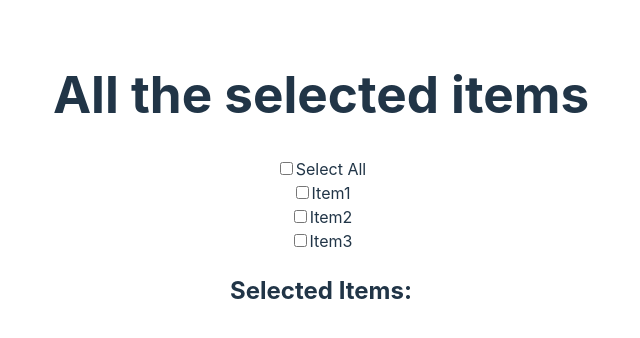
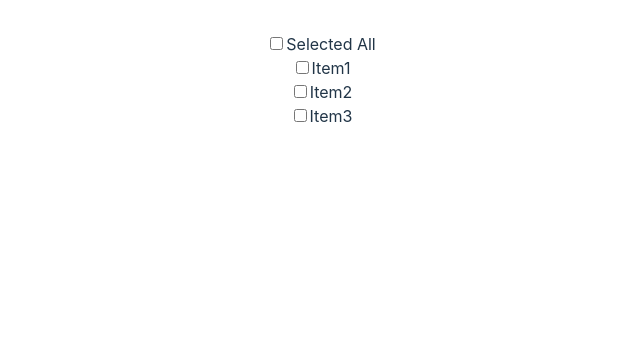
Before and after one commit to felixchen3674/react04292024, a React (Vite) app in the folder homework/react_homework/: page / in a window 1280 px wide. Shown: the top 338 px of the page, without its empty margins (319-959 px from the left). Built offline with nearby package versions, Linux system fonts and the light colour scheme.

Commit message:
update SelectAllForm

```diff
--- a/homework/react_homework/src/day12_interactivity/ControlledComponents/Checkbox.tsx
+++ b/homework/react_homework/src/day12_interactivity/ControlledComponents/Checkbox.tsx
@@ -3,7 +3,7 @@ import React, { ChangeEvent } from 'react';
 interface CheckboxProps {
   value: string;
   isChecked: boolean;
-  onChange: (e: ChangeEvent<HTMLInputElement>) => void;
+  onChange: () => void;
 }
 
 export default function Checkbox({
--- a/homework/react_homework/src/day14_practice/SelectAllForm/index.tsx
+++ b/homework/react_homework/src/day14_practice/SelectAllForm/index.tsx
@@ -2,60 +2,61 @@ import React, { useState, ChangeEvent } from 'react';
 import Checkbox from '../../day12_interactivity/ControlledComponents/Checkbox';
 
 interface Item {
+  id: number;
   value: string;
   isChecked: boolean;
 }
+const itemsList = [
+  { id: 1, value: 'Item1', isChecked: false },
+  { id: 2, value: 'Item2', isChecked: false },
+  { id: 3, value: 'Item3', isChecked: false },
+];
+export default function SelectAllForm() {
+  const [items, setItems] = useState<Item[]>(itemsList);
 
-export default function SelectAllForm() {
-  const [items, setItems] = useState<Item[]>([
-    { value: 'Item1', isChecked: false },
-    { value: 'Item2', isChecked: false },
-    { value: 'Item3', isChecked: false },
-  ]);
+  const isSelectedAll = items.every((item) => item.isChecked);
 
-  const [isSelectedAll, setIsSelectedAll] = useState(false);
-
-  const handleSelectAllChange = (e: ChangeEvent<HTMLInputElement>) => {
-    const { checked } = e.target;
-    setIsSelectedAll(checked);
-    setItems(items.map((item) => ({ ...item, isChecked: checked })));
+  const handleSelectAll = () => {
+    setItems(
+      items.map((item) => {
+        return { ...item, isChecked: !isSelectedAll };
+      })
+    );
   };
 
-  const handleItemChange =
-    (index: number) => (e: ChangeEvent<HTMLInputElement>) => {
-      const { checked } = e.target;
-      const newItems = [...items];
-      newItems[index].isChecked = checked;
-      setItems(newItems);
-      setIsSelectedAll(newItems.every((item) => item.isChecked));
-    };
+  const handleItemChange = (id: number) => {
+    setItems(
+      items.map((item) => {
+        if (item.id === id) {
+          item.isChecked = !item.isChecked;
+        }
+        return item;
+      })
+    );
+  };
 
-  const selectedItems = items
-    .filter((item) => item.isChecked)
-    .map((item) => item.value);
+  const selectedItems = items.filter((item) => item.isChecked);
 
   return (
     <div>
-      <h1>All the selected items</h1>
       <Checkbox
-        value="Select All"
+        value="Selected All"
         isChecked={isSelectedAll}
-        onChange={handleSelectAllChange}
+        onChange={handleSelectAll}
       />
-      {items.map((item, index) => (
-        <Checkbox
-          key={index}
-          value={item.value}
-          isChecked={item.isChecked}
-          onChange={handleItemChange(index)}
-        />
+      {items.map((item) => {
+        return (
+          <Checkbox
+            key={item.id}
+            value={item.value}
+            isChecked={item.isChecked}
+            onChange={() => handleItemChange(item.id)}
+          />
+        );
+      })}
+      {selectedItems.map((selectedItem) => (
+        <p key={selectedItem.id}>{selectedItem.value}</p>
       ))}
-      <div>
-        <h2>Selected Items:</h2>
-        {selectedItems.map((item, index) => (
-          <p key={index}>{item}</p>
-        ))}
-      </div>
     </div>
   );
 }
```
